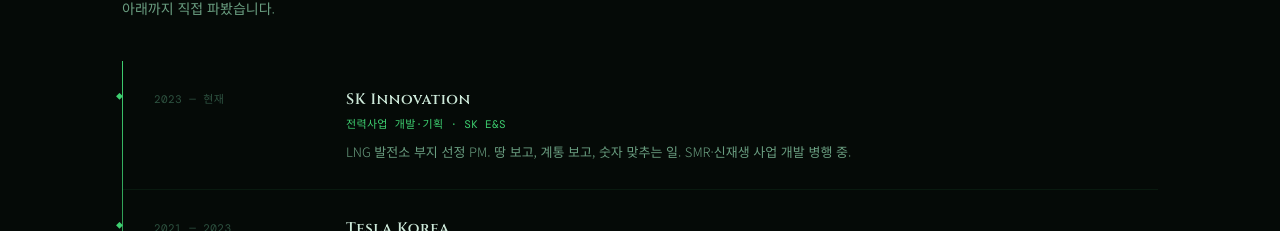
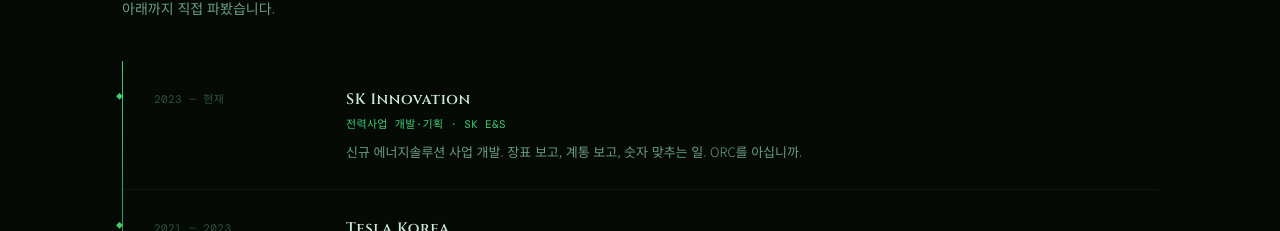
Before and after one commit to kimchi-taco/Portfolio, a plain HTML site: page index.html in a window 1280 px wide. Shown: the part 1658-1889 px from the top of the page. Drawn offline with nearby package versions, Linux system fonts and the light colour scheme; no server answers; a web font is replaced by a local one.

Commit message:
Update index.html

```diff
--- a/index.html
+++ b/index.html
@@ -352,7 +352,7 @@
   <h2 class="stit">경력</h2>
   <p class="sdsc">전기전력공학으로 시작해서 ESS·SCADA·EV 충전·LNG 전력사업까지. 에너지 밸류체인을 위에서 아래까지 직접 파봤습니다.</p>
   <div class="clist">
-    <div class="ci"><div class="cpd">2023 — 현재</div><div><div class="cco">SK Innovation</div><div class="cro">전력사업 개발·기획 · SK E&amp;S</div><div class="cde">LNG 발전소 부지 선정 PM. 땅 보고, 계통 보고, 숫자 맞추는 일. SMR·신재생 사업 개발 병행 중.</div></div></div>
+    <div class="ci"><div class="cpd">2023 — 현재</div><div><div class="cco">SK Innovation</div><div class="cro">전력사업 개발·기획 · SK E&amp;S</div><div class="cde">신규 에너지솔루션 사업 개발. 장표 보고, 계통 보고, 숫자 맞추는 일. ORC를 아십니까.</div></div></div>
     <div class="ci"><div class="cpd">2021 — 2023</div><div><div class="cco">Tesla Korea</div><div class="cro">Supercharger Deployment Manager</div><div class="cde">한국 슈퍼차저 네트워크 구축. 부지 발굴부터 인허가·시공 수행. 30개소 200대 설치.</div></div></div>
     <div class="ci"><div class="cpd">2018 — 2020</div><div><div class="cco">한양대 MBA</div><div class="cro">PMP 취득, 전략 프로젝트 관리</div><div class="cde">내돈내고 석사 다녀와서 아직도 학자금 대출 갚는 중.</div></div></div>
     <div class="ci"><div class="cpd">2016 — 2021</div><div><div class="cco">LS일렉트릭</div><div class="cro">해외영업 PM · SCADA / ESS</div><div class="cde">SCADA·ESS 해외 영업과 PM. 이라크, 쿠웨이트에서 프로젝트 직접 수행. 현장이 답이라는 걸 여기서 배웠습니다.</div></div></div>
```
